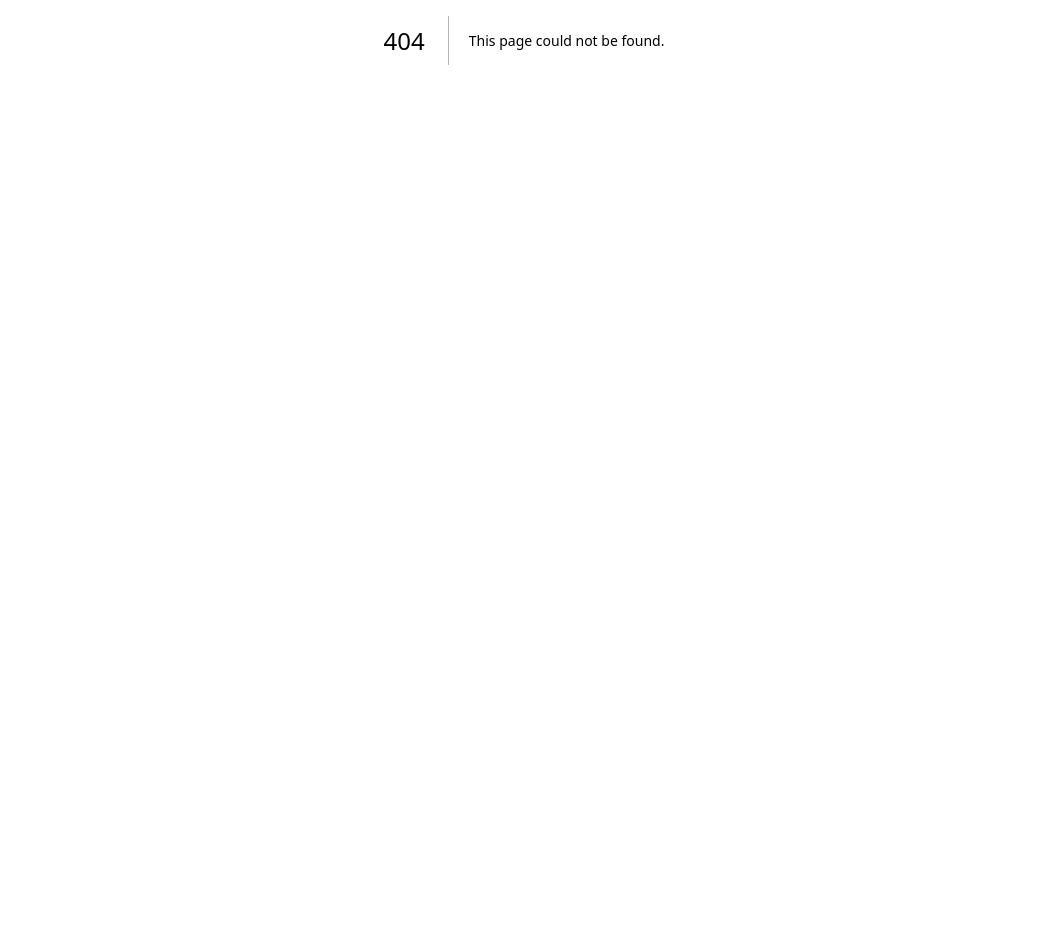
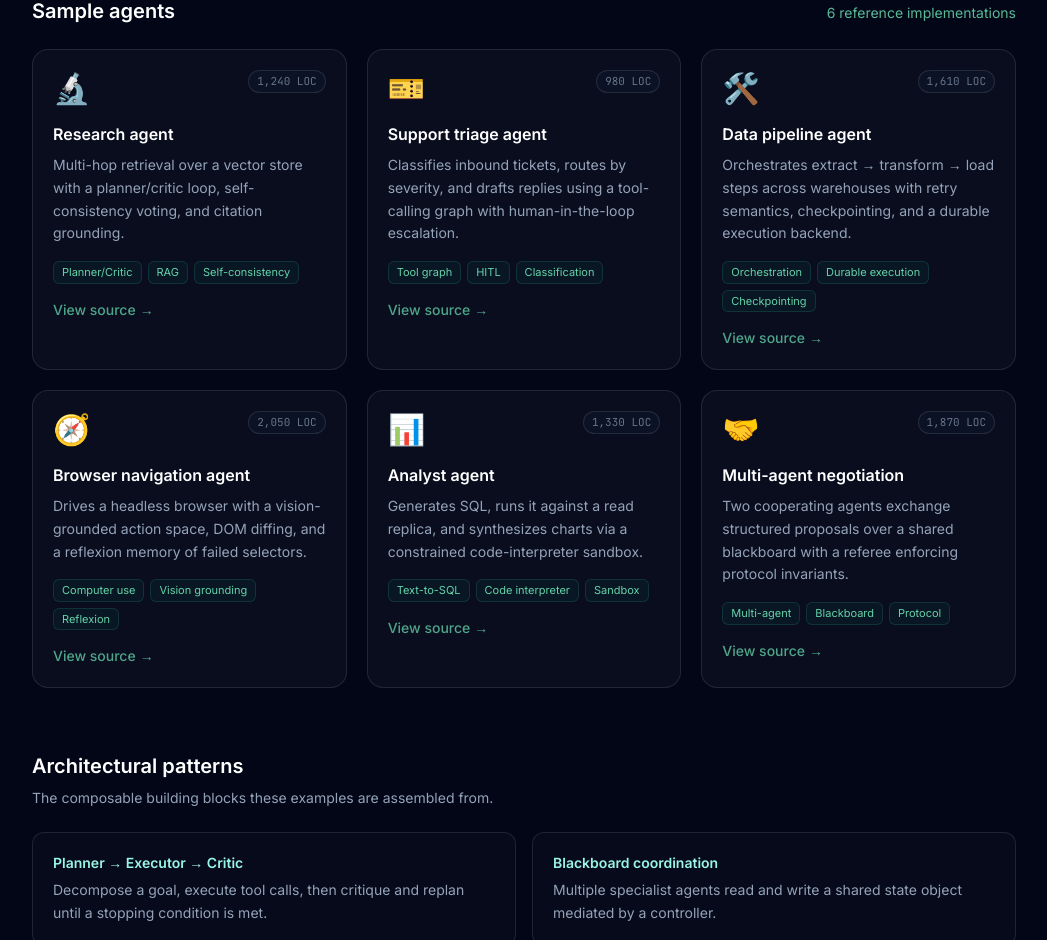
Before and after one commit to rajashekarcs2023/path-finder-0, a Next.js app: page /demo-site/examples in a window 1280 px wide. Before the commit this address had no page. Shown: the part 360-1300 px from the top of the page, without its empty margins (116-1163 px from the left). Before the commit the page ends 800 px from the top, so only its background shows below. Built offline with nearby package versions, Linux system fonts and the light colour scheme.

Commit message:
demo examples

```diff
--- /dev/null
+++ b/src/app/demo-site/examples/page.tsx
@@ -0,0 +1,201 @@
+import Link from "next/link";
+import DemoSiteLayout from "@/components/DemoSiteLayout";
+
+type SampleAgent = {
+  emoji: string;
+  title: string;
+  description: string;
+  tags: string[];
+  loc: string;
+};
+
+const SAMPLE_AGENTS: SampleAgent[] = [
+  {
+    emoji: "🔬",
+    title: "Research agent",
+    description:
+      "Multi-hop retrieval over a vector store with a planner/critic loop, self-consistency voting, and citation grounding.",
+    tags: ["Planner/Critic", "RAG", "Self-consistency"],
+    loc: "1,240 LOC",
+  },
+  {
+    emoji: "🎫",
+    title: "Support triage agent",
+    description:
+      "Classifies inbound tickets, routes by severity, and drafts replies using a tool-calling graph with human-in-the-loop escalation.",
+    tags: ["Tool graph", "HITL", "Classification"],
+    loc: "980 LOC",
+  },
+  {
+    emoji: "🛠️",
+    title: "Data pipeline agent",
+    description:
+      "Orchestrates extract → transform → load steps across warehouses with retry semantics, checkpointing, and a durable execution backend.",
+    tags: ["Orchestration", "Durable execution", "Checkpointing"],
+    loc: "1,610 LOC",
+  },
+  {
+    emoji: "🧭",
+    title: "Browser navigation agent",
+    description:
+      "Drives a headless browser with a vision-grounded action space, DOM diffing, and a reflexion memory of failed selectors.",
+    tags: ["Computer use", "Vision grounding", "Reflexion"],
+    loc: "2,050 LOC",
+  },
+  {
+    emoji: "📊",
+    title: "Analyst agent",
+    description:
+      "Generates SQL, runs it against a read replica, and synthesizes charts via a constrained code-interpreter sandbox.",
+    tags: ["Text-to-SQL", "Code interpreter", "Sandbox"],
+    loc: "1,330 LOC",
+  },
+  {
+    emoji: "🤝",
+    title: "Multi-agent negotiation",
+    description:
+      "Two cooperating agents exchange structured proposals over a shared blackboard with a referee enforcing protocol invariants.",
+    tags: ["Multi-agent", "Blackboard", "Protocol"],
+    loc: "1,870 LOC",
+  },
+];
+
+type Pattern = {
+  title: string;
+  description: string;
+};
+
+const PATTERNS: Pattern[] = [
+  {
+    title: "Planner → Executor → Critic",
+    description:
+      "Decompose a goal, execute tool calls, then critique and replan until a stopping condition is met.",
+  },
+  {
+    title: "Blackboard coordination",
+    description:
+      "Multiple specialist agents read and write a shared state object mediated by a controller.",
+  },
+  {
+    title: "Reflexion memory",
+    description:
+      "Persist failure traces across episodes so the agent avoids repeating dead-end actions.",
+  },
+  {
+    title: "Hierarchical task graphs",
+    description:
+      "Compose sub-agents as nodes in a typed DAG with retry, timeout, and compensation edges.",
+  },
+];
+
+export default function ExamplesPage() {
+  return (
+    <DemoSiteLayout active="Examples">
+      <div className="animate-fade-in-up">
+        <span className="inline-flex items-center gap-2 rounded-full border border-emerald-400/20 bg-emerald-500/10 px-3 py-1 text-xs font-medium uppercase tracking-wider text-emerald-300">
+          Gallery
+        </span>
+        <h1 className="mt-4 text-4xl font-bold tracking-tight text-white sm:text-5xl">
+          Examples
+        </h1>
+        <p className="mt-4 max-w-2xl text-lg text-slate-400">
+          A curated gallery of production-grade agents built on AgentGrid.
+          Browse reference implementations and the architectural patterns behind
+          them.
+        </p>
+      </div>
+
+      {/* Sample agents grid */}
+      <section className="mt-12">
+        <div className="flex items-baseline justify-between">
+          <h2 className="text-xl font-semibold text-white">Sample agents</h2>
+          <span className="text-sm text-emerald-300/80">
+            6 reference implementations
+          </span>
+        </div>
+
+        <div className="mt-6 grid gap-5 sm:grid-cols-2 lg:grid-cols-3">
+          {SAMPLE_AGENTS.map((agent) => (
+            <article
+              key={agent.title}
+              className="group rounded-2xl border border-white/10 bg-white/[0.03] p-5 transition hover:border-emerald-400/30 hover:bg-emerald-500/[0.04]"
+            >
+              <div className="flex items-start justify-between">
+                <span className="text-3xl" aria-hidden>
+                  {agent.emoji}
+                </span>
+                <span className="rounded-full border border-white/10 bg-slate-900/60 px-2 py-0.5 text-[11px] font-mono text-slate-500">
+                  {agent.loc}
+                </span>
+              </div>
+              <h3 className="mt-4 text-base font-semibold text-white">
+                {agent.title}
+              </h3>
+              <p className="mt-2 text-sm leading-relaxed text-slate-400">
+                {agent.description}
+              </p>
+              <div className="mt-4 flex flex-wrap gap-1.5">
+                {agent.tags.map((tag) => (
+                  <span
+                    key={tag}
+                    className="rounded-md border border-emerald-400/15 bg-emerald-500/[0.06] px-2 py-0.5 text-[11px] text-emerald-300/90"
+                  >
+                    {tag}
+                  </span>
+                ))}
+              </div>
+              <span className="mt-4 inline-flex items-center gap-1 text-sm font-medium text-emerald-300/70">
+                View source
+                <span aria-hidden className="transition group-hover:translate-x-0.5">
+                  →
+                </span>
+              </span>
+            </article>
+          ))}
+        </div>
+      </section>
+
+      {/* Architectural patterns */}
+      <section className="mt-16">
+        <h2 className="text-xl font-semibold text-white">
+          Architectural patterns
+        </h2>
+        <p className="mt-2 max-w-2xl text-sm text-slate-400">
+          The composable building blocks these examples are assembled from.
+        </p>
+        <div className="mt-6 grid gap-4 sm:grid-cols-2">
+          {PATTERNS.map((pattern) => (
+            <div
+              key={pattern.title}
+              className="rounded-xl border border-white/10 bg-white/[0.02] p-5"
+            >
+              <h3 className="text-sm font-semibold text-teal-200">
+                {pattern.title}
+              </h3>
+              <p className="mt-1.5 text-sm leading-relaxed text-slate-400">
+                {pattern.description}
+              </p>
+            </div>
+          ))}
+        </div>
+      </section>
+
+      {/* Docs link — the only "next step" offered */}
+      <section className="mt-16 rounded-2xl border border-white/10 bg-gradient-to-br from-emerald-500/[0.07] to-teal-500/[0.04] p-8 text-center">
+        <h2 className="text-lg font-semibold text-white">
+          Want to understand the internals?
+        </h2>
+        <p className="mx-auto mt-2 max-w-md text-sm text-slate-400">
+          Each example links to its full source. Read the documentation to learn
+          how the patterns above fit together.
+        </p>
+        <Link
+          href="/demo-site/docs"
+          className="mt-5 inline-flex rounded-lg border border-emerald-400/30 bg-emerald-500/10 px-5 py-2.5 text-sm font-medium text-emerald-200 transition hover:bg-emerald-500/20"
+        >
+          Read the docs →
+        </Link>
+      </section>
+    </DemoSiteLayout>
+  );
+}
```
